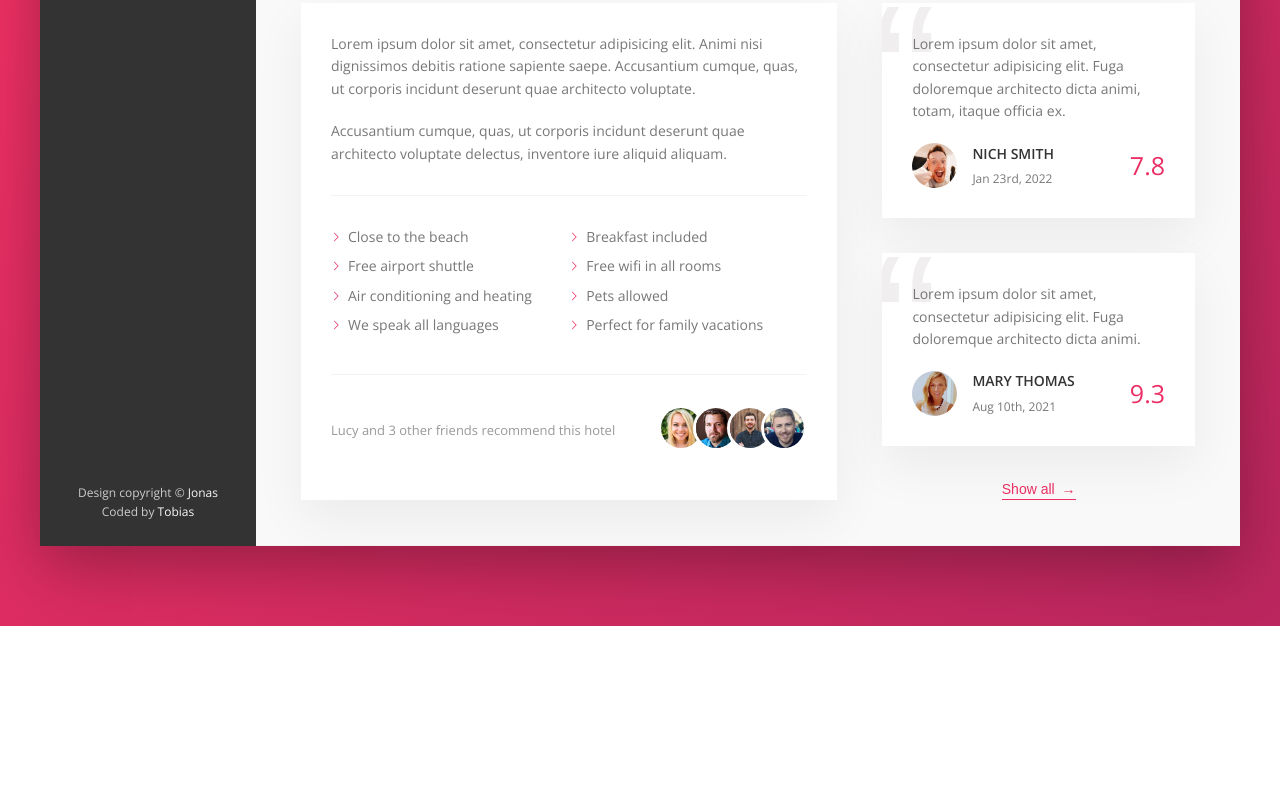
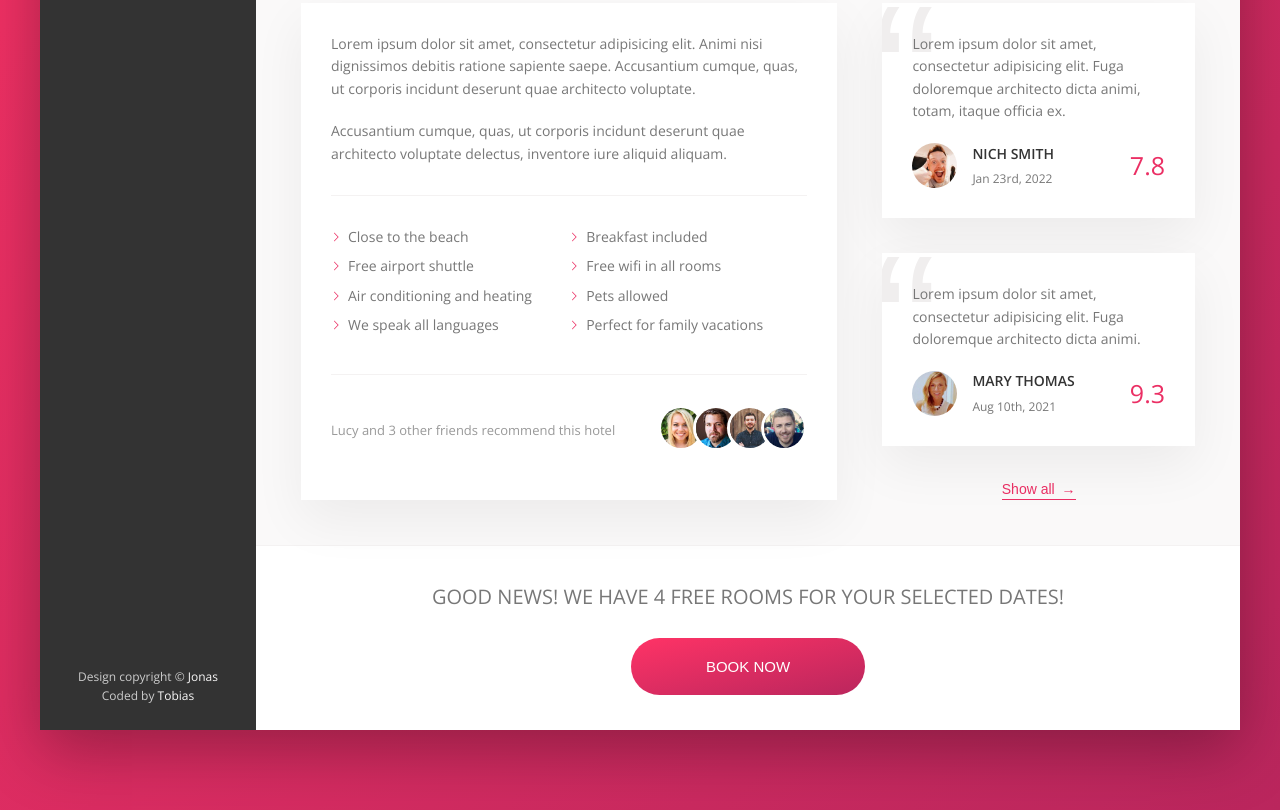
Before and after one commit to tsirianni/trillo-website-page, a website: page index.html in a window 1280 px wide. Shown: the part 644-1454 px from the top of the page. Before the commit the page ends 1270 px from the top, so only its background shows below. Drawn offline with nearby package versions, Linux system fonts and the light colour scheme.

Commit message:
Call to action section finished | checkpoint

```diff
--- a/index.html
+++ b/index.html
@@ -201,6 +201,15 @@
 
             <button class="btn-inline">Show all <span>&rarr;</span></button>
           </div>
+
+        </div>
+
+        <div class="cta">
+          <h2 class="cta__book-now">Good news! We have 4 free rooms for your selected dates!</h2>
+          <button class="btn">
+            <span class="btn__visible">Book now</span>
+            <span class="btn__invisible">Only 4 rooms left</span>
+          </button>
         </div>
 
       </main>
--- a/scss/components/_buttons.scss
+++ b/scss/components/_buttons.scss
@@ -27,3 +27,57 @@
     animation: pulsate 1s infinite;
   }
 }
+
+
+// Call to action button
+.btn {
+  font-size: 1.5rem;
+  border: none;
+  font-weight: 300;
+  text-transform: uppercase;
+  border-radius: 100rem;
+  background-image: linear-gradient(to right bottom, $primary-light, $primary-dark);
+  color: $white;
+  position: relative;
+  overflow: hidden;
+  cursor: pointer;
+
+  & > * {
+    height: 100%;
+    width: 100%;
+    display: inline-block;
+    transition: all .2s;
+  }
+
+  &__visible {
+    padding: 2rem 7.5rem;
+    height: 100%;
+    width: 100%;
+  }
+
+  &__invisible {
+    display: inline-block;
+    position: absolute;
+    left: 0;
+    top: -100%;
+    padding: 2rem 0;
+  }
+
+  &:hover {
+    background-image: linear-gradient(to left bottom, $primary-light, $primary-dark);
+  }
+
+  &:hover &__visible {
+    transform: translateY(100%);
+  }
+
+  &:hover &__invisible {
+    top: 0;
+  }
+
+    &:focus {
+      outline: none;
+      animation: pulsate 1s infinite;
+    }
+
+}
--- a/scss/main.scss
+++ b/scss/main.scss
@@ -22,3 +22,4 @@
 @import "./sections/hotel-overview";
 @import "./sections/hotel-details";
 @import "./sections/hotel-reviews";
+@import "./sections/cta";
--- /dev/null
+++ b/scss/sections/_cta.scss
@@ -0,0 +1,12 @@
+.cta {
+  padding: 3.5rem;
+  text-align: center;
+  background-color: $white;
+
+  &__book-now {
+    text-transform: uppercase;
+    font-size: 2rem;
+    font-weight: 300;
+    margin-bottom: 2.5rem;
+  }
+}
```
Also changed, not shown: css/style.css.
